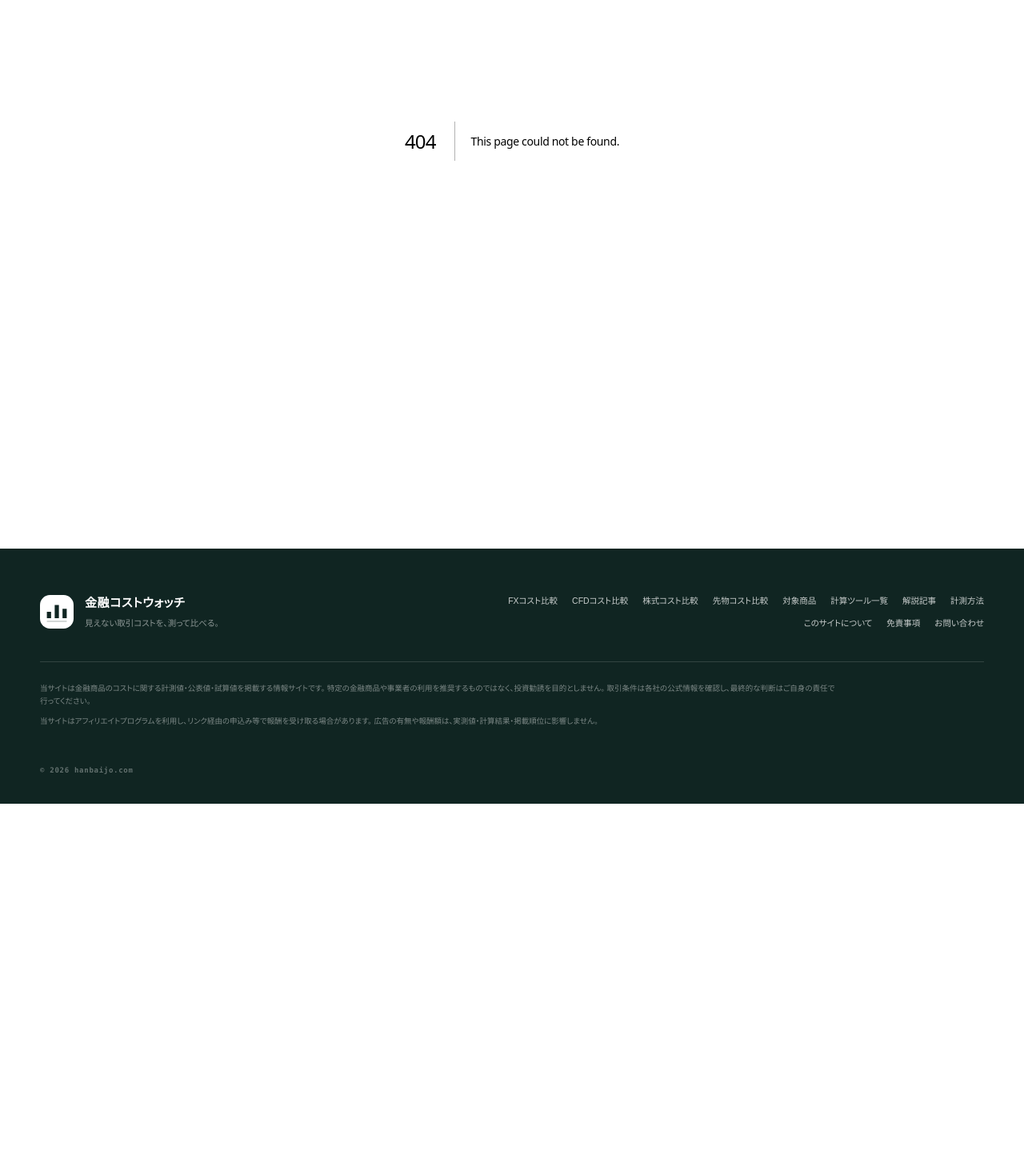
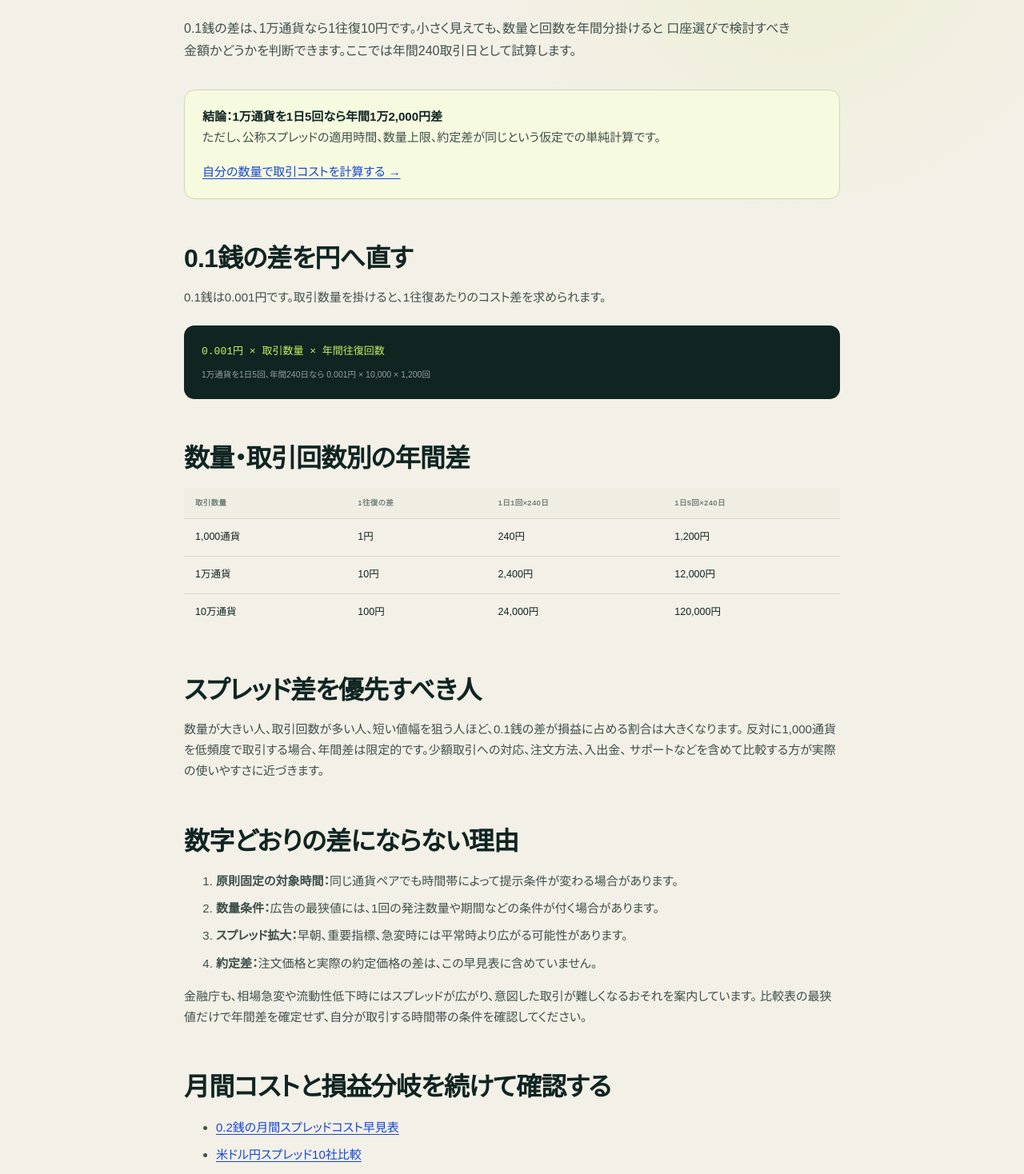
Before and after one commit to mrok18/hanbaijo, a Next.js app: page /articles/fx-spread-difference-annual-cost in a window 1280 px wide. Before the commit this address had no page. Shown: the part 301-1769 px from the top of the page at 80% size. Before the commit the page ends 1306 px from the top, so only its background shows below. Built offline with nearby package versions, Linux system fonts and the light colour scheme.

Commit message:
Add annual FX spread cost comparison

```diff
--- /dev/null
+++ b/app/articles/fx-spread-difference-annual-cost/page.tsx
@@ -0,0 +1,109 @@
+import type { Metadata } from 'next';
+import Link from 'next/link';
+import AffiliateOfferCard from '@/components/AffiliateOfferCard';
+import { AFFILIATE_OFFERS } from '@/lib/affiliates';
+
+export const metadata: Metadata = {
+  title: 'FXのスプレッド差0.1銭は年間いくら？数量・回数別に比較',
+  description: 'FX会社の米ドル円スプレッド差0.1銭を、1,000通貨・1万通貨・10万通貨と1日1回・5回の年間コスト差へ換算します。',
+};
+
+const annualRows = [
+  { size: '1,000通貨', once: '1円', daily1: '240円', daily5: '1,200円' },
+  { size: '1万通貨', once: '10円', daily1: '2,400円', daily5: '12,000円' },
+  { size: '10万通貨', once: '100円', daily1: '24,000円', daily5: '120,000円' },
+] as const;
+
+export default function Page() {
+  const jsonLd = {
+    '@context': 'https://schema.org',
+    '@type': 'Article',
+    headline: metadata.title,
+    description: metadata.description,
+    datePublished: '2026-09-09',
+    dateModified: '2026-09-09',
+    mainEntityOfPage: 'https://hanbaijo.com/articles/fx-spread-difference-annual-cost',
+    author: { '@type': 'Organization', name: '金融コストウォッチ' },
+    publisher: { '@type': 'Organization', name: '金融コストウォッチ' },
+  };
+
+  return (
+    <article>
+      <script type="application/ld+json" dangerouslySetInnerHTML={{ __html: JSON.stringify(jsonLd) }} />
+      <p className="page-kicker">FX ANNUAL COST GAP</p>
+      <h1>FXのスプレッド差0.1銭は<br />年間いくら？</h1>
+      <p className="lede">
+        0.1銭の差は、1万通貨なら1往復10円です。小さく見えても、数量と回数を年間分掛けると
+        口座選びで検討すべき金額かどうかを判断できます。ここでは年間240取引日として試算します。
+      </p>
+
+      <div className="callout">
+        <strong>結論：1万通貨を1日5回なら年間1万2,000円差</strong>
+        <p>ただし、公称スプレッドの適用時間、数量上限、約定差が同じという仮定での単純計算です。</p>
+        <Link href="/tools/cost-calculator">自分の数量で取引コストを計算する →</Link>
+      </div>
+
+      <h2>0.1銭の差を円へ直す</h2>
+      <p>0.1銭は0.001円です。取引数量を掛けると、1往復あたりのコスト差を求められます。</p>
+      <div className="formula-box">
+        <code>0.001円 × 取引数量 × 年間往復回数</code>
+        <small>1万通貨を1日5回、年間240日なら 0.001円 × 10,000 × 1,200回</small>
+      </div>
+
+      <h2>数量・取引回数別の年間差</h2>
+      <div className="table-scroll">
+        <table className="rates">
+          <thead><tr><th>取引数量</th><th>1往復の差</th><th>1日1回×240日</th><th>1日5回×240日</th></tr></thead>
+          <tbody>
+            {annualRows.map((row) => (
+              <tr key={row.size}><td>{row.size}</td><td>{row.once}</td><td>{row.daily1}</td><td>{row.daily5}</td></tr>
+            ))}
+          </tbody>
+        </table>
+      </div>
+
+      <h2>スプレッド差を優先すべき人</h2>
+      <p>
+        数量が大きい人、取引回数が多い人、短い値幅を狙う人ほど、0.1銭の差が損益に占める割合は大きくなります。
+        反対に1,000通貨を低頻度で取引する場合、年間差は限定的です。少額取引への対応、注文方法、入出金、
+        サポートなどを含めて比較する方が実際の使いやすさに近づきます。
+      </p>
+
+      <h2>数字どおりの差にならない理由</h2>
+      <ol>
+        <li><strong>原則固定の対象時間：</strong>同じ通貨ペアでも時間帯によって提示条件が変わる場合があります。</li>
+        <li><strong>数量条件：</strong>広告の最狭値には、1回の発注数量や期間などの条件が付く場合があります。</li>
+        <li><strong>スプレッド拡大：</strong>早朝、重要指標、急変時には平常時より広がる可能性があります。</li>
+        <li><strong>約定差：</strong>注文価格と実際の約定価格の差は、この早見表に含めていません。</li>
+      </ol>
+      <p>
+        金融庁も、相場急変や流動性低下時にはスプレッドが広がり、意図した取引が難しくなるおそれを案内しています。
+        比較表の最狭値だけで年間差を確定せず、自分が取引する時間帯の条件を確認してください。
+      </p>
+
+      <h2>月間コストと損益分岐を続けて確認する</h2>
+      <ul>
+        <li><Link href="/articles/fx-spread-monthly-cost">0.2銭の月間スプレッドコスト早見表</Link></li>
+        <li><Link href="/fx/usdjpy-spread-comparison">米ドル円スプレッド10社比較</Link></li>
+        <li><Link href="/articles/fx-spread-time">スプレッドが広がりやすい時間帯</Link></li>
+        <li><Link href="/tools/trading-break-even-calculator">取引コストを回収する損益分岐値幅</Link></li>
+      </ul>
+
+      <section className="article-affiliate" aria-label="提携中のFXサービス">
+        <AffiliateOfferCard offer={AFFILIATE_OFFERS.jfx} />
+        <AffiliateOfferCard offer={AFFILIATE_OFFERS['matsui-fx']} />
+        <p className="affiliate-disclosure">
+          広告リンクから申込みが成立すると、当サイトが報酬を受け取る場合があります。報酬額は計算結果や掲載順位に反映しません。
+        </p>
+      </section>
+
+      <h2>出典と計算条件</h2>
+      <ul>
+        <li><a href="https://faq.jfx.co.jp/faq/detail?category=36&amp;id=481&amp;site=FX557CTV" rel="noreferrer">JFX「スプレッドの計算方法を教えてください」</a></li>
+        <li><a href="https://www.fsa.go.jp/ordinary/iwagai/" rel="noreferrer">金融庁「いわゆる外国為替証拠金取引について」</a></li>
+      </ul>
+      <p><small>確認日：2026年9月9日。年間240日は比較用の仮定であり、実際の営業日数や取引回数を保証するものではありません。</small></p>
+      <p><Link href="/fx">FXコスト比較へ戻る →</Link></p>
+    </article>
+  );
+}
--- a/app/articles/fx-spread-monthly-cost/page.tsx
+++ b/app/articles/fx-spread-monthly-cost/page.tsx
@@ -88,6 +88,7 @@ export default function Page() {
         一方、少額・低頻度なら差は小さく、最低取引単位、注文機能、入出金条件などを優先した方が合う場合もあります。
       </p>
       <ul>
+        <li><Link href="/articles/fx-spread-difference-annual-cost">スプレッド差0.1銭の年間コスト</Link></li>
         <li><Link href="/fx/usdjpy-spread-comparison">米ドル円スプレッド10社比較</Link></li>
         <li><Link href="/articles/fx-spread-time">スプレッドが広がりやすい時間帯</Link></li>
         <li><Link href="/articles/fx-zero-spread-total-cost">0.0銭でも確認したい総コスト</Link></li>
--- a/app/articles/posts.ts
+++ b/app/articles/posts.ts
@@ -1,4 +1,5 @@
 export const POSTS = [
+  { slug: 'fx-spread-difference-annual-cost', category: 'FX・基礎計算', title: 'FXのスプレッド差0.1銭は年間いくら？数量・回数別に比較', desc: '米ドル円のスプレッド差0.1銭を、1,000通貨・1万通貨・10万通貨と1日1回・5回の年間コスト差へ換算する。' },
   { slug: 'fx-spread-monthly-cost', category: 'FX・基礎計算', title: 'FXのスプレッドは月いくら？取引回数別にコストを計算', desc: '米ドル円0.2銭を例に、1,000通貨・1万通貨・10万通貨の1回と月間20日・1日5回の負担を円で計算する。' },
   { slug: 'fx-master-guide-study-order', category: 'FX・学習', title: 'FX初心者は何から勉強する？9章を5段階で読む順番', desc: 'FXの仕組み、口座条件、注文、資金管理、経済、チャート、通貨ペアを、取引を急がず数字で確認する学習順に並べる。' },
   { slug: 'fpo-fx-master-guide-before-download', category: 'FX・学習', title: 'FPO FX投資マスターガイドは無料？登録前に確認する7項目', desc: '全128ページの無料電子書籍について、収録範囲、受取方法、メール登録、追加案内、投資リスク、使い方を公式情報から確認する。' },
--- a/app/fx/page.tsx
+++ b/app/fx/page.tsx
@@ -123,6 +123,7 @@ export default function FxPage() {
           </div>
         </div>
         <div className="provider-directory comparison-guide-directory">
+          <Link href="/articles/fx-spread-difference-annual-cost"><span>ANNUAL COST GAP</span><h3>0.1銭差を年間コストに換算</h3><p>数量・1日回数・年間240日で比較</p><b>年間早見表を見る →</b></Link>
           <Link href="/articles/fx-spread-monthly-cost"><span>MONTHLY SPREAD COST</span><h3>月間コストを取引回数で計算</h3><p>0.2銭を数量・1日回数・20日で円換算</p><b>月間早見表を見る →</b></Link>
           <Link href="/articles/fpo-fx-master-guide-before-download"><span>FREE FX E-BOOK</span><h3>無料教材の登録条件を確認</h3><p>全128ページの範囲・受取方法・追加案内</p><b>登録前の7項目を見る →</b></Link>
           <Link href="/articles/fx-master-guide-study-order"><span>FX STUDY ORDER</span><h3>初心者の学習順を整理</h3><p>仕組み・注文・資金管理から5段階で進む</p><b>学習ロードマップを見る →</b></Link>
```
